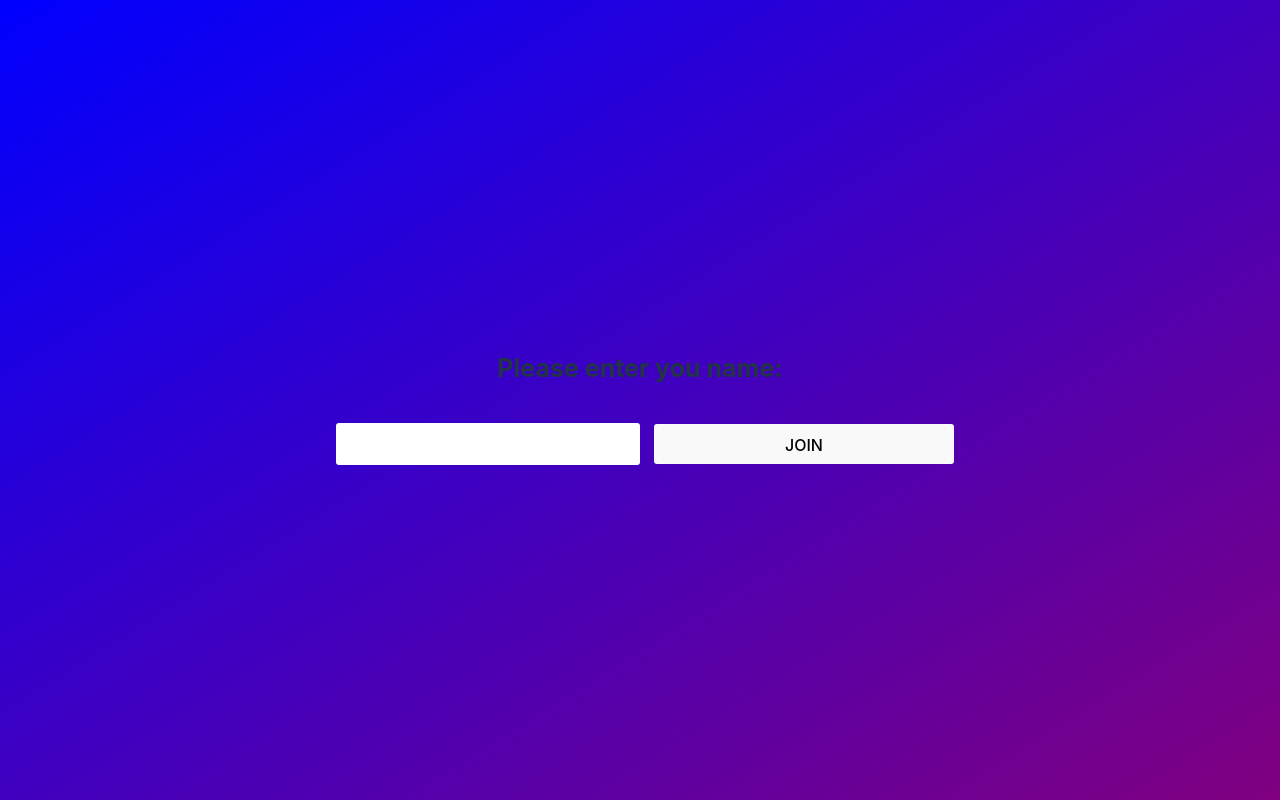
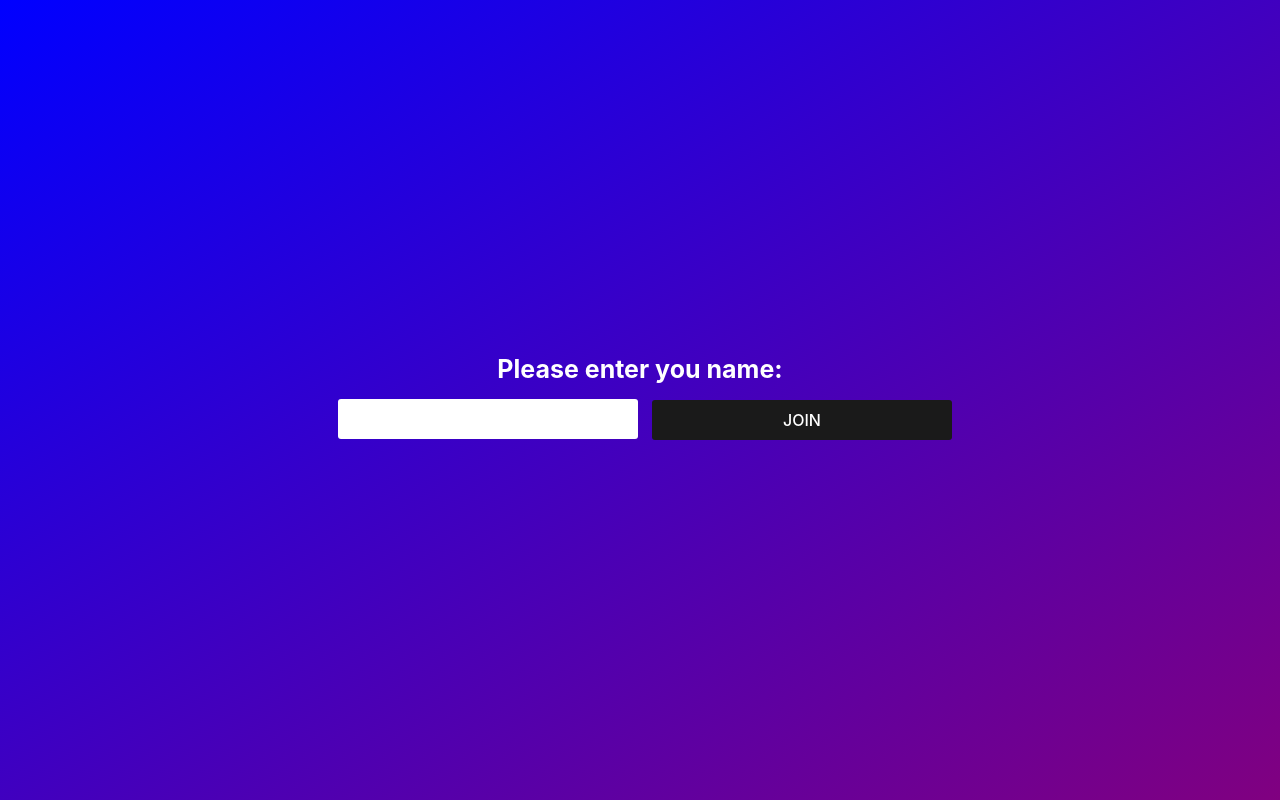
Before and after one commit to FlorianPallas/flunkerei, a Svelte app in the folder client/: page / in a window 1280 px wide. Built offline with nearby package versions, Linux system fonts and the light colour scheme.

Commit message:
fix styling

```diff
--- a/client/package.json
+++ b/client/package.json
@@ -16,6 +16,7 @@
     "vite": "^5.2.0"
   },
   "dependencies": {
+    "normalize.css": "^8.0.1",
     "shared": "workspace:*",
     "socket.io-client": "^4.7.5"
   }
--- a/client/src/App.svelte
+++ b/client/src/App.svelte
@@ -5,7 +5,7 @@
 
   /** @type {import('shared/fibbage').FibbageState | undefined} */
   let state = undefined;
-  let socket = io("http://localhost:3000/", { autoConnect: false });
+  let socket = io("http://192.168.92.173:3000/", { autoConnect: false });
 
   onDestroy(() => {
     socket.off("connect_error");
--- a/client/src/app.css
+++ b/client/src/app.css
@@ -2,24 +2,30 @@
   font-family: Inter, system-ui, Avenir, Helvetica, Arial, sans-serif;
   line-height: 1.5;
   font-weight: bold;
-
-  color-scheme: light dark;
-  color: rgba(255, 255, 255, 0.87);
-  background-color: #242424;
-
-  font-synthesis: none;
-  text-rendering: optimizeLegibility;
-  -webkit-font-smoothing: antialiased;
-  -moz-osx-font-smoothing: grayscale;
+  color: #fff;
 }
 
-a {
-  font-weight: 500;
-  color: #646cff;
-  text-decoration: inherit;
+ul,
+li,
+label,
+p,
+h1,
+h2,
+h3,
+h4,
+h5,
+h6 {
+  color: #fff;
 }
-a:hover {
-  color: #535bf2;
+
+* {
+  box-sizing: border-box;
+  margin: 0;
+  padding: 0;
+}
+
+ul {
+  list-style: none;
 }
 
 p {
@@ -70,6 +76,7 @@ input {
 }
 
 button {
+  color: #fff;
   border-radius: 3px;
   width: 300px;
   height: 40px;
@@ -78,7 +85,7 @@ button {
   font-size: 1em;
   font-weight: 500;
   font-family: inherit;
-  background-color: #1a1a1a;
+  background: #1a1a1a;
   cursor: pointer;
   transition: border-color 0.25s;
   text-transform: uppercase;
@@ -86,20 +93,3 @@ button {
 button:hover {
   border-color: #646cff;
 }
-button:focus,
-button:focus-visible {
-  outline: 4px auto -webkit-focus-ring-color;
-}
-
-@media (prefers-color-scheme: light) {
-  :root {
-    color: #213547;
-    background-color: #ffffff;
-  }
-  a:hover {
-    color: #747bff;
-  }
-  button {
-    background-color: #f9f9f9;
-  }
-}
--- a/client/src/lib/fibbage/LobbyView.svelte
+++ b/client/src/lib/fibbage/LobbyView.svelte
@@ -13,7 +13,7 @@
 <div>
   <ul>
     {#each Object.entries(state.players) as [name, score]}
-      <li>{name} - {score}</li>
+      <li>{name}</li>
     {/each}
   </ul>
   <p>
```
Also changed, not shown: client/src/main.js (+6 -5 lines), 1 other file (tests, documents, lock files or other folders).
